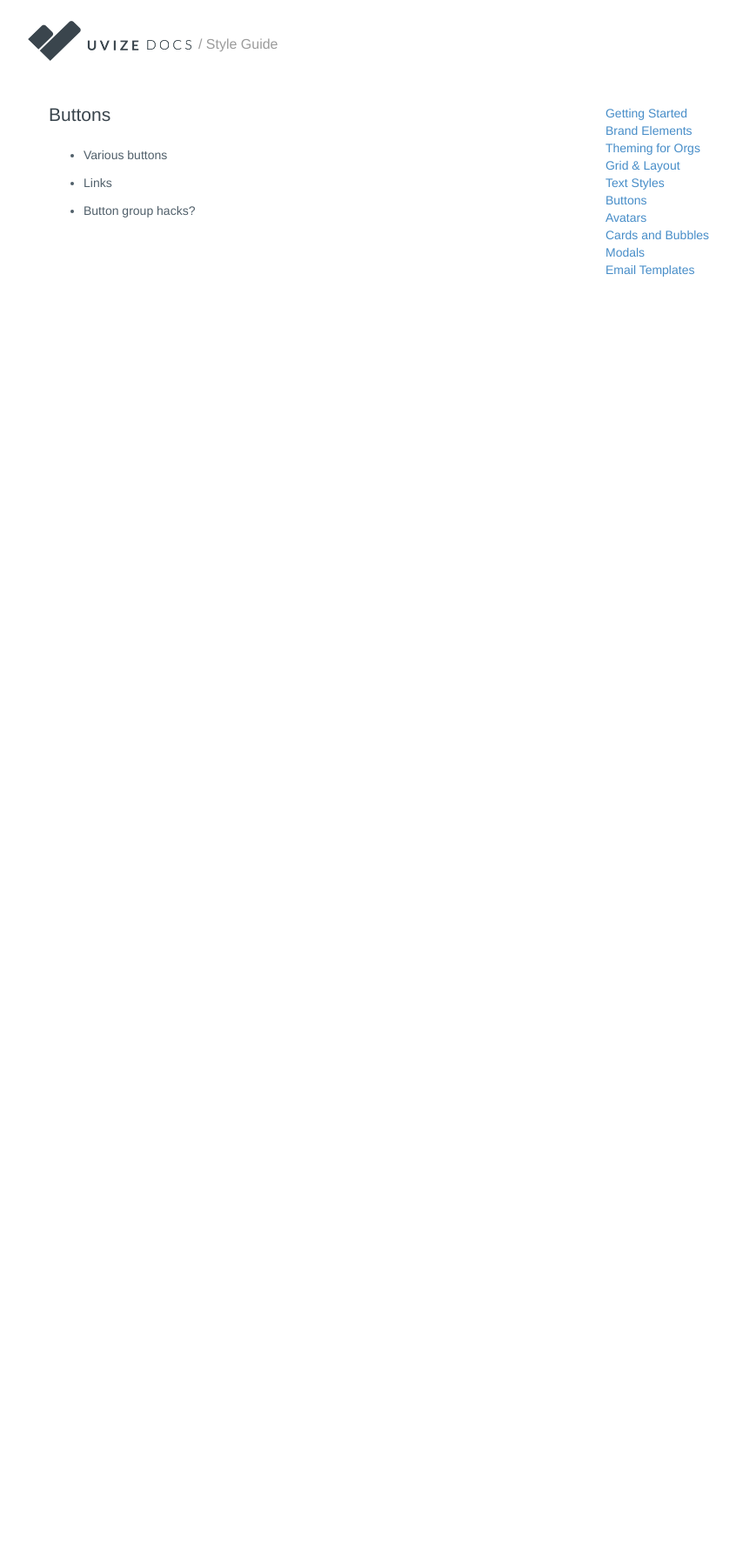
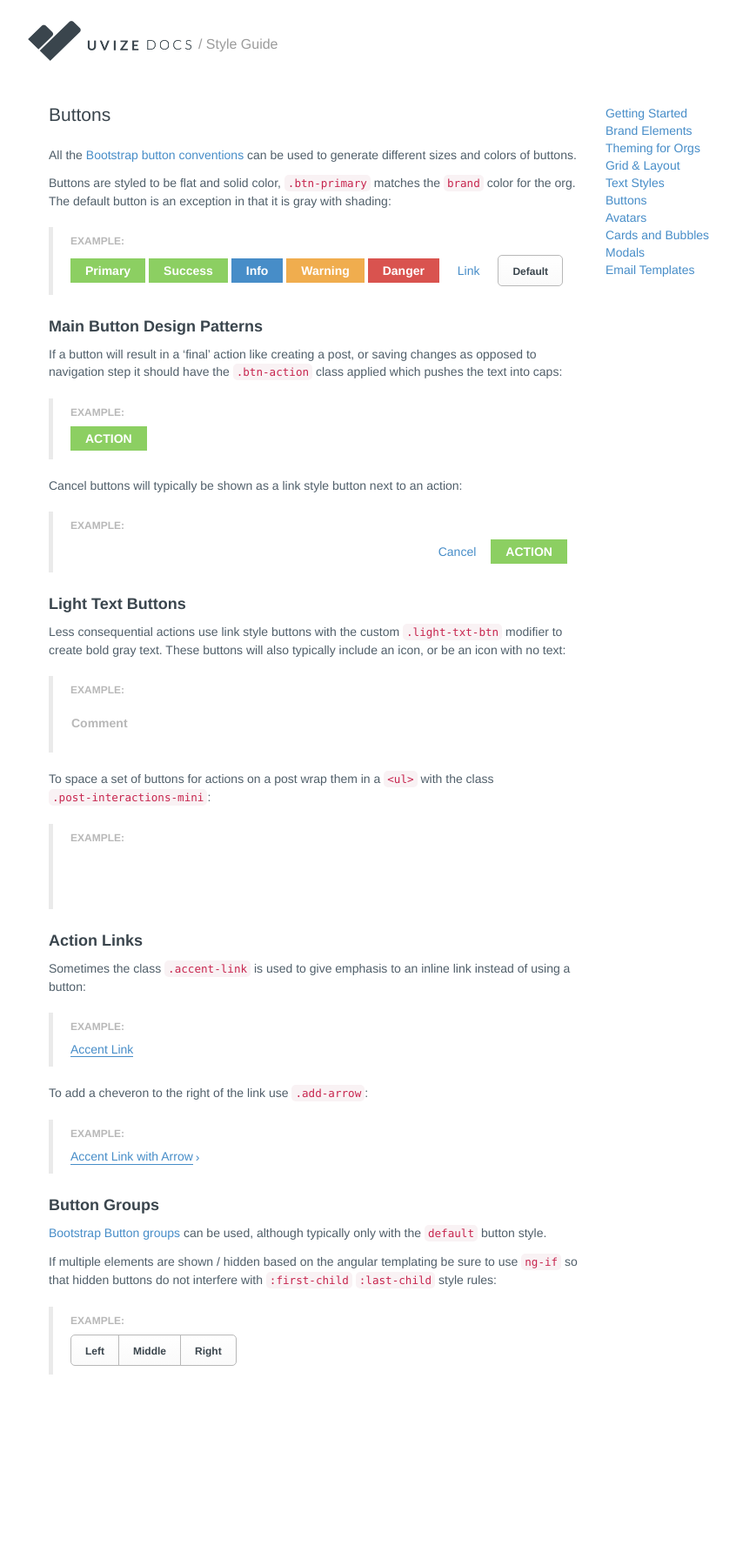
Before and after one commit to SonderMindOrg/uvize.github.io, a Jekyll site: the page built from style-guide/buttons.md, in a window 1280 px wide. Shown: the whole page at 87% size, without its empty margins (116-962 px from the left). Built offline with Jekyll 4.4.1, drawn with Linux system fonts in a browser that asks for light colours; some web fonts are replaced; Markdown is read by kramdown in place of the engine named in the settings; before the commit the page ends 1092 px from its top, so only the background shows below that.

Commit message:
buttons style guide

```diff
--- a/style-guide/buttons.md
+++ b/style-guide/buttons.md
@@ -5,8 +5,97 @@ title: Buttons | Uvize Style Guide
 
 # Buttons
 
-- Various buttons
+All the [Bootstrap button conventions](http://getbootstrap.com/css/#buttons) can be used to generate different sizes and colors of buttons.
 
-- Links
+Buttons are styled to be flat and solid color, `.btn-primary` matches the `brand` color for the org. The default button is an exception in that it is gray with shading:
 
-- Button group hacks?
+<div class="docs-example">
+  <button type="button" class="btn btn-primary">Primary</button>
+  <button type="button" class="btn btn-success">Success</button>
+  <button type="button" class="btn btn-info">Info</button>
+  <button type="button" class="btn btn-warning">Warning</button>
+  <button type="button" class="btn btn-danger">Danger</button>
+  <button type="button" class="btn btn-link">Link</button>
+  <button type="button" class="btn btn-default">Default</button>
+</div>
+
+### Main Button Design Patterns
+
+If a button will result in a 'final' action like creating a post, or saving changes as opposed to navigation step it should have the `.btn-action` class applied which pushes the text into caps:
+
+<div class="docs-example">
+  <button type="button" class="btn btn-primary btn-action">Action</button>
+</div>
+
+Cancel buttons will typically be shown as a link style button next to an action:
+
+<div class="docs-example clearfix">
+  <button type="button" class="btn btn-primary btn-action pull-right">Action</button>
+  <button type="button" class="btn btn-link pull-right">Cancel</button>
+</div>
+
+
+### Light Text Buttons
+
+Less consequential actions use link style buttons with the custom `.light-txt-btn` modifier to create bold gray text. These buttons will also typically include an icon, or be an icon with no text:
+
+<div class="docs-example">
+  <a class="btn btn-link light-txt-btn">
+    Comment &nbsp;<span class="glyphicon glyphicon-comment"></span>
+  </a>
+</div>
+
+To space a set of buttons for actions on a post wrap them in a `<ul>` with the class `.post-interactions-mini`:
+
+<div class="docs-example">
+  <ul class="post-interactions-mini">
+    <li>
+      <a class="btn btn-link light-txt-btn">
+        <span class="glyphicon glyphicon-edit"></span>
+      </a>
+    </li>
+    <li>
+      <a class="btn btn-link light-txt-btn">
+        <span class="glyphicon glyphicon-trash"></span>
+      </a>
+    </li>
+    <li>
+      <a class="btn btn-link light-txt-btn">
+        <span class="glyphicon glyphicon-trash"></span>
+      </a>
+    </li>
+  </ul>
+</div>
+
+### Action Links
+
+Sometimes the class `.accent-link` is used to give emphasis to an inline link instead of using a button:
+
+<div class="docs-example">
+  <a class="accent-link">
+    Accent Link
+  </a>
+</div>
+
+To add a cheveron to the right of the link use `.add-arrow`:
+
+<div class="docs-example">
+  <a class="accent-link add-arrow">
+    Accent Link with Arrow
+  </a>
+</div>
+
+
+### Button Groups
+
+[Bootstrap Button groups](http://getbootstrap.com/components/#btn-groups) can be used, although typically only with the `default` button style.
+
+If multiple elements are shown / hidden based on the angular templating be sure to use `ng-if` so that hidden buttons do not interfere with `:first-child` `:last-child` style rules:
+
+<div class="docs-example">
+  <div class="btn-group" role="group" aria-label="...">
+    <button type="button" class="btn btn-default">Left</button>
+    <button type="button" class="btn btn-default">Middle</button>
+    <button type="button" class="btn btn-default">Right</button>
+  </div>
+</div>
```
